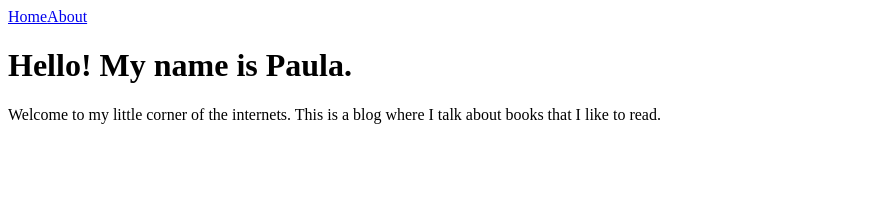
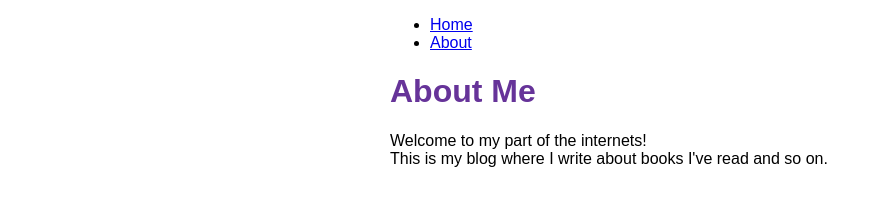
Before and after one commit to thedoodlebakery/gatsbyconf-tut, a Gatsby site: page /about in a window 1280 px wide. Shown: the whole page, without its empty margins (0-882 px from the left). Built offline with nearby package versions, Linux system fonts and the light colour scheme; Gatsby itself is replaced by a stand-in of ours.

Commit message:
Updated the layout component and removed some of the code from the about and index pages. Added a local css module for the layout component.

```diff
--- a/src/components/layout.js
+++ b/src/components/layout.js
@@ -1,15 +1,36 @@
 import React from 'react';
-import {Link} from 'gatsby';
+import { Link } from 'gatsby';
+import{
+    container,
+    heading,
+    navLinks,
+    navLinkItem,
+    navLinkText
+} from './layout.module.css';
 
-const Layout = () =>{
-    <header>
-        <title>Verbose Reader</title>
+const Layout = ( { pageTitle, children } ) =>{
+    return(
+    <main className={container}>
+        <title>{pageTitle}</title>
         <nav>
-            <Link to="/index">Home</Link>
-            <Link to="/about">About</Link>
+            <ul className={navLinks}>
+                <li className={navLinkItem}>
+                    <Link className={navLinkText} to="/">
+                        Home
+                    </Link>
+                </li>
+                <li className={navLinkItem}>
+                    <Link className={navLinkText} to="/about">
+                        About
+                    </Link>
+                </li>
+            </ul>
         </nav>
-    </header>
+        <h1 className={heading}>{pageTitle}</h1>
+        {children}
+    </main>
 
+    )
 }
 
 export default Layout;
--- /dev/null
+++ b/src/components/layout.module.css
@@ -0,0 +1,24 @@
+.container{
+    width: 100%;
+    max-width: 500px;
+    margin: auto;
+    font-family: sans-serif;
+}
+
+.heading{
+    color:rebeccapurple;
+}
+
+.nav-links{
+    display: flex;
+    list-style: none;
+    padding-left: 0;
+}
+
+.nav-link-item{
+    padding-right: 2rem;
+}
+
+.nav-link-text{
+    color: black;
+}
--- a/src/pages/about.js
+++ b/src/pages/about.js
@@ -1,17 +1,13 @@
 import React from 'react';
-import { Link } from 'gatsby';
-
+import Layout from '../components/layout'
 
 const AboutMe = () => {
     return(
-    <main>
-    <Link to='/'>Home</Link>
-    <Link to='/about'>About</Link>
-        <title>About Me</title>
-        <h1>Hello! My name is Paula.</h1>
-        <p>Welcome to my little corner of the internets.
-        This is a blog where I talk about books that I like to read.</p>
-    </main>
+    <Layout pageTitle="About Me">
+        <p>Welcome to my part of the internets!<br/>
+        This is my blog where I write about books I've read and so on.
+        </p>
+    </Layout>
     )
 }
 
```
Also changed, not shown: src/pages/index.js (+4 -14 lines).
